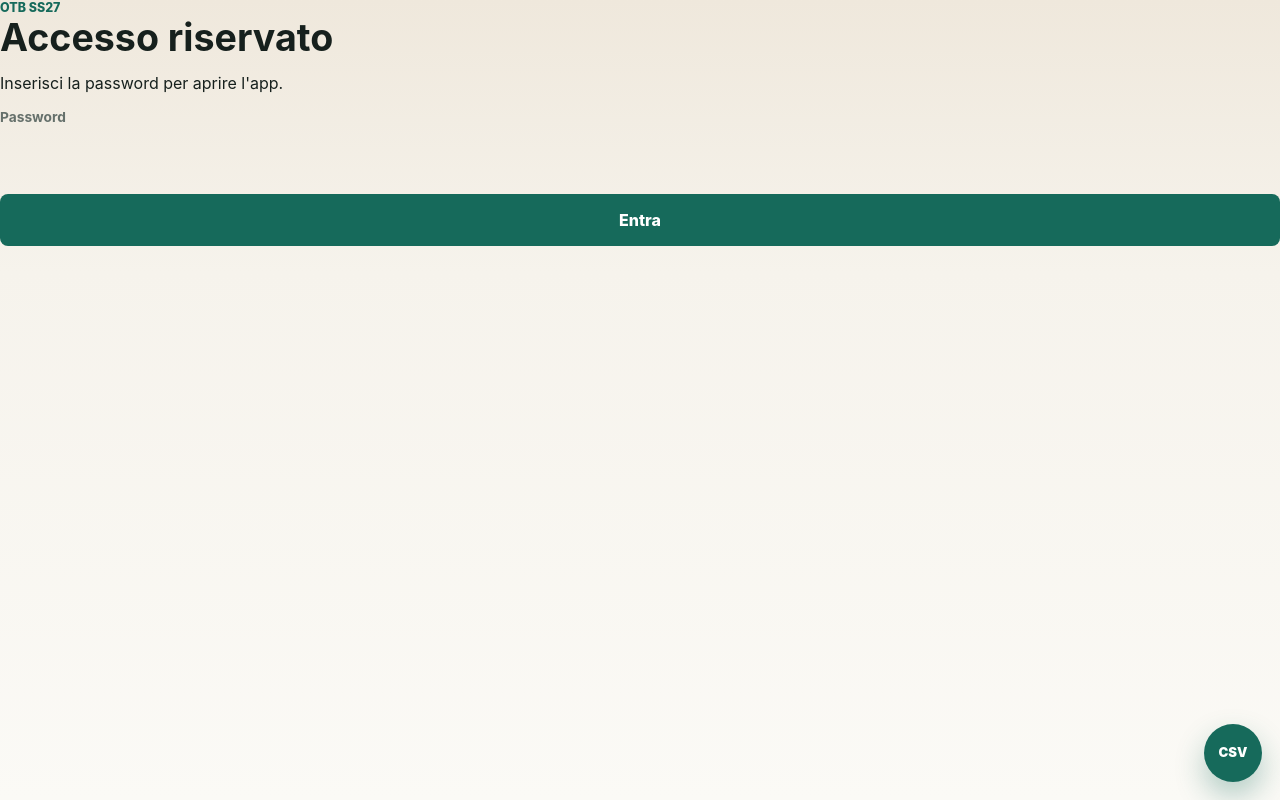
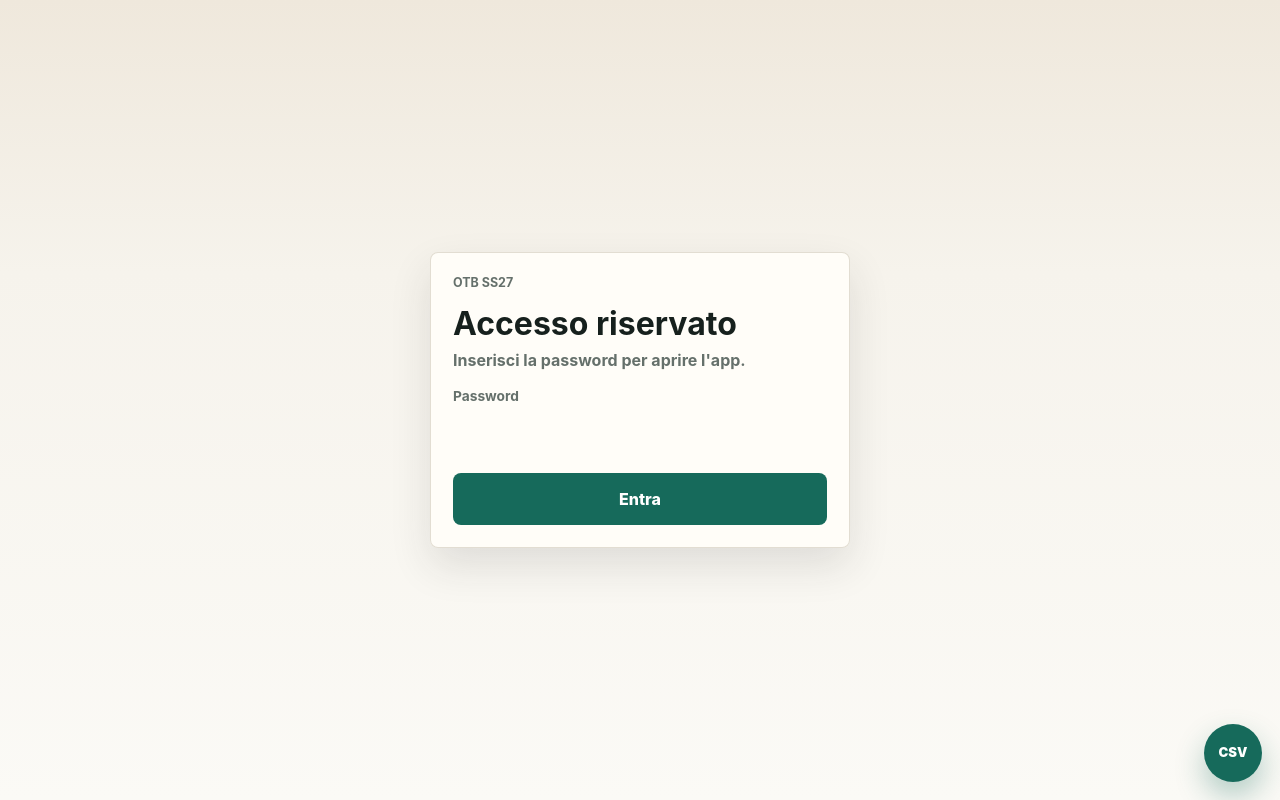
Before and after one commit to mbaldin-netizen/otb-ss27, a website: page index.html in a window 1280 px wide. Drawn offline with Linux system fonts and the light colour scheme; no server answers.

Commit message:
Update styles.css

```diff
--- a/styles.css
+++ b/styles.css
@@ -38,6 +38,43 @@ select {
   width: min(100%, 760px);
   margin: 0 auto;
   padding: max(18px, env(safe-area-inset-top)) 16px max(92px, env(safe-area-inset-bottom));
+}
+
+.access-panel {
+  display: grid;
+  min-height: 100vh;
+  padding: 22px;
+  place-items: center;
+}
+
+.access-panel[hidden] {
+  display: none;
+}
+
+.access-card {
+  width: min(100%, 420px);
+  padding: 22px;
+  border: 1px solid rgba(224, 219, 207, 0.92);
+  border-radius: 8px;
+  background: rgba(255, 253, 248, 0.96);
+  box-shadow: var(--shadow);
+}
+
+.access-card h1 {
+  margin-bottom: 10px;
+  font-size: 2rem;
+}
+
+.access-card p {
+  margin: 0 0 18px;
+  color: var(--muted);
+  font-weight: 650;
+}
+
+.access-error {
+  margin: 12px 0 0;
+  color: var(--coral);
+  font-size: 0.9rem;
 }
 
 .top-panel,
@@ -975,7 +1012,6 @@ button:active {
   .brand-values {
     grid-template-columns: 1fr;
   }
-
 }
 
 @media (max-width: 520px) {
```
